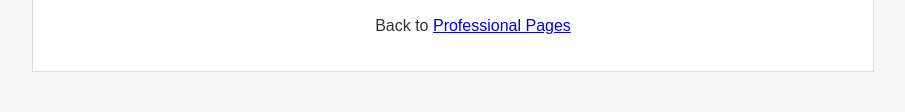
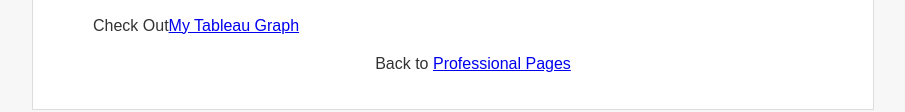
Before and after one commit to efplothow/is201, a plain HTML site: page about.html in a window 1280 px wide. Shown: the part 2024-2136 px from the top of the page, without its empty margins (187-1092 px from the left). Drawn offline with Linux system fonts and the light colour scheme.

Commit message:
Add files via upload

```diff
--- a/about.html
+++ b/about.html
@@ -45,7 +45,7 @@
         <iframe width="560" height="315" src="https://www.youtube.com/embed/6a-k6eaT-jQ?si=0rifJrSA_k3EPJ2c" title="YouTube video player" frameborder="0" allow="accelerometer; autoplay; clipboard-write; encrypted-media; gyroscope; picture-in-picture; web-share" allowfullscreen></iframe>
 
     </div>
-
+    <p>Check Out<a href="tableau.html">My Tableau Graph</a></p>
     <footer>
         <p>Back to <a href="index.html">Professional Pages</a></p>
 
```
